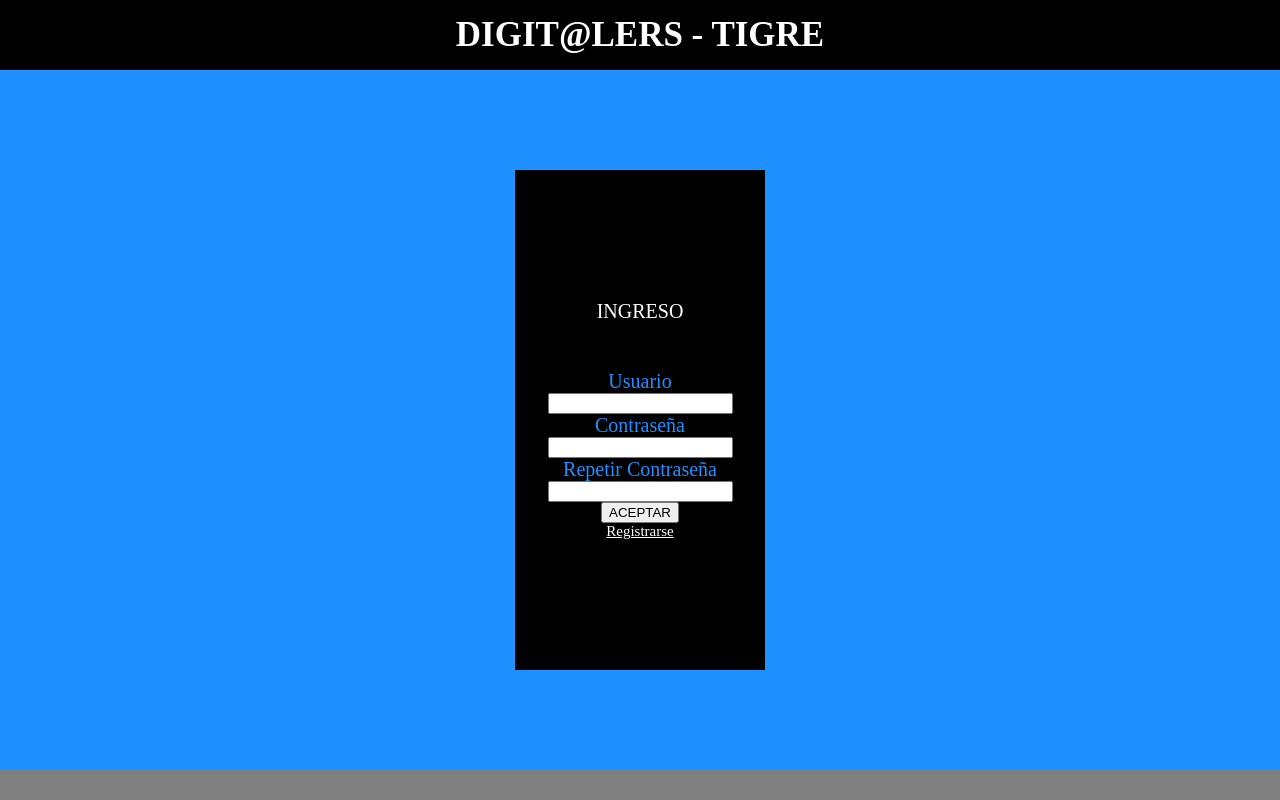
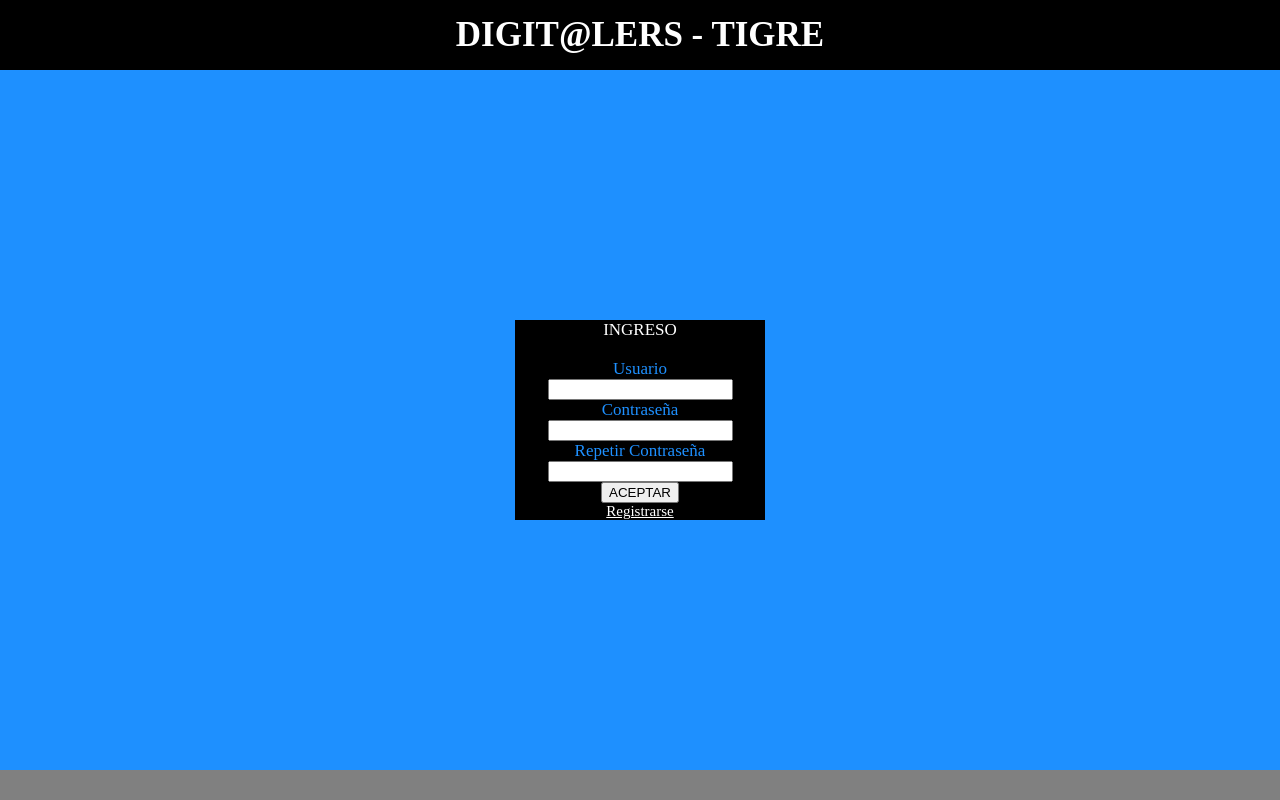
Before and after one commit to dalaniz/dgtigre, a PHP site: page /ivansalto/registro.php in a window 1280 px wide. Run offline with PHP 8.4, Linux system fonts and the light colour scheme.

Commit message:
modification

```diff
--- a/ivansalto/login.php
+++ b/ivansalto/login.php
@@ -18,7 +18,7 @@ $msg = isset($_GET['msg']) ? $_GET['msg'] : "";
 		width: 250px;
 		background-color: black;
 		color: DodgerBlue;
-		font-size: 20px;
+		font-size: 17px;
 		font-weight: bold;
 		/*border-radius: 25px;*/
 	}
--- a/ivansalto/registro.php
+++ b/ivansalto/registro.php
@@ -18,11 +18,11 @@ $msg = isset($_GET['msg']) ? $_GET['msg'] : "";
 		flex-direction: column;
 		justify-content: center;
 		align-items: center;
-		height: 500px;
+		height: 200px;
 		width: 250px;
 		background-color: black ;
 		color: DodgerBlue;
-		font-size: 20px;
+		font-size: 17px;
 		font-weight: bold black;
 		/*border-radius: 25px;*/
 	}
```
